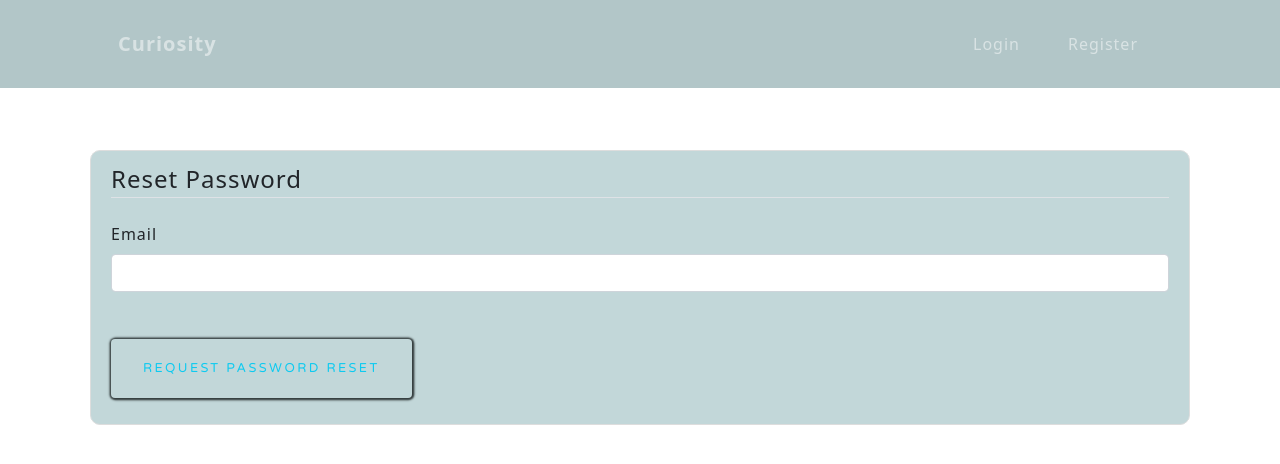
After one commit to java-javokhir/curiosity-swe, a Flask app: page /reset_password in a window 1280 px wide. The commit adds this page. Shown: the top 464 px of the page. Run offline with Flask 3, Linux system fonts and the light colour scheme; some libraries are stand-ins or nearby versions.

Commit message:
reset password

```diff
--- a/curiosity/forms.py
+++ b/curiosity/forms.py
@@ -1,7 +1,7 @@
 from flask_wtf import FlaskForm
 from flask_wtf.file import FileField, FileAllowed
 from flask_login import current_user
-from wtforms import StringField, PasswordField, SubmitField, BooleanField
+from wtforms import StringField, PasswordField, SubmitField, BooleanField, TextAreaField
 from wtforms.validators import DataRequired, Length, Email, EqualTo, ValidationError
 from curiosity.models import User
 
@@ -54,3 +54,21 @@ class UpdateAccountForm(FlaskForm):
             user = User.query.filter_by(email=email.data).first()
             if user:
                 raise ValidationError('That email is taken. Please choose a different one.')
+
+
+class RequestResetForm(FlaskForm):
+    email = StringField('Email',
+                        validators=[DataRequired(), Email()])
+    submit = SubmitField('Request Password Reset')
+
+    def validate_email(self, email):
+        user = User.query.filter_by(email=email.data).first()
+        if user is None:
+            raise ValidationError('There is no account with that email. You must register first.')
+
+
+class ResetPasswordForm(FlaskForm):
+    password = PasswordField('Password', validators=[DataRequired()])
+    confirm_password = PasswordField('Confirm Password',
+                                     validators=[DataRequired(), EqualTo('password')])
+    submit = SubmitField('Reset Password')
--- a/curiosity/routes.py
+++ b/curiosity/routes.py
@@ -1,11 +1,14 @@
 import os
 import secrets
 from PIL import Image
-from flask import render_template, url_for, flash, redirect, request
+from flask import render_template, url_for, flash, redirect, request, abort
 from curiosity import app, db, bcrypt
-from curiosity.forms import RegistrationForm, LoginForm, UpdateAccountForm
+from curiosity.forms import (RegistrationForm, LoginForm, UpdateAccountForm,
+                             RequestResetForm, ResetPasswordForm)
 from curiosity.models import User, Post
 from flask_login import login_user, current_user, logout_user, login_required
+import sendgrid
+from sendgrid.helpers.mail import Mail
 
 @app.route("/")
 @app.route("/home")
@@ -88,3 +91,65 @@ def account():
     image_file = url_for('static', filename='assets/profile_pics/' + current_user.image_file)
     return render_template('account.html', title='Account',
                            image_file=image_file, form=form)
+
+
+def send_reset_email(user):
+    token = user.get_reset_token()
+
+    recipient = request.form.get('{{user.email.data}}')
+    subject = request.form.get('subject')
+    body = request.form.get(f'''To reset your password, visit the following link:
+{url_for('reset_token', token=token, _external=True)}
+
+If you did not make this request then simply ignore this email and no changes will be made.
+''')
+
+    # Create the SendGrid client
+    sg = sendgrid.SendGridAPIClient(api_key='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')
+
+    # Create the email message
+    message = Mail(
+        from_email='mr.isomurodov@gmail.com',
+        to_emails=recipient,
+        subject=subject,
+        plain_text_content=body
+    )
+
+    # Send the email
+    response = sg.send(message)
+
+    if response.status_code == 202:
+        return 'Email sent successfully!'
+    else:
+        return 'Failed to send email'
+
+
+@app.route("/reset_password", methods=['GET', 'POST'])
+def reset_request():
+    if current_user.is_authenticated:
+        return redirect(url_for('home'))
+    form = RequestResetForm()
+    if form.validate_on_submit():
+        user = User.query.filter_by(email=form.email.data).first()
+        send_reset_email(user)
+        flash('An email has been sent with instructions to reset your password.', 'info')
+        return redirect(url_for('login'))
+    return render_template('reset_request.html', title='Reset Password', form=form)
+
+
+@app.route("/reset_password/<token>", methods=['GET', 'POST'])
+def reset_token(token):
+    if current_user.is_authenticated:
+        return redirect(url_for('home'))
+    user = User.verify_reset_token(token)
+    if user is None:
+        flash('That is an invalid or expired token', 'warning')
+        return redirect(url_for('reset_request'))
+    form = ResetPasswordForm()
+    if form.validate_on_submit():
+        hashed_password = bcrypt.generate_password_hash(form.password.data).decode('utf-8')
+        user.password = hashed_password
+        db.session.commit()
+        flash('Your password has been updated! You are now able to log in', 'success')
+        return redirect(url_for('login'))
+    return render_template('reset_token.html', title='Reset Password', form=form)
--- /dev/null
+++ b/curiosity/templates/reset_request.html
@@ -0,0 +1,27 @@
+{% extends "layout.html" %}
+{% block content %}
+    <div class="content-section">
+        <form method="POST" action="">
+            {{ form.hidden_tag() }}
+            <fieldset class="mb-3">
+                <legend class="border-bottom mb-4">Reset Password</legend>
+                <div class="mb-3">
+                    {{ form.email.label(class="form-label") }}
+                    {% if form.email.errors %}
+                        {{ form.email(class="form-control is-invalid") }}
+                        <div class="invalid-feedback">
+                            {% for error in form.email.errors %}
+                                <span>{{ error }}</span>
+                            {% endfor %}
+                        </div>
+                    {% else %}
+                        {{ form.email(class="form-control") }}
+                    {% endif %}
+                </div>
+            </fieldset>
+            <div class="mb-3">
+                {{ form.submit(class="btn btn-outline-info") }}
+            </div>
+        </form>
+    </div>
+{% endblock content %}
```
Also changed, not shown: curiosity/__init__.py (+7 -1 lines), curiosity/models.py (+15 -1 lines), curiosity/templates/login.html (+3 -4 lines), curiosity/templates/reset_token.html (added, +40 -0 lines), curiosity/static/assets/profile_pics/5e08db4821ae5a37.jpg (added), curiosity/static/assets/profile_pics/ab09b8f54c144283.jpg (added), curiosity/static/assets/profile_pics/ec5247a6593e563e.jpg (added), instance/site.db.
